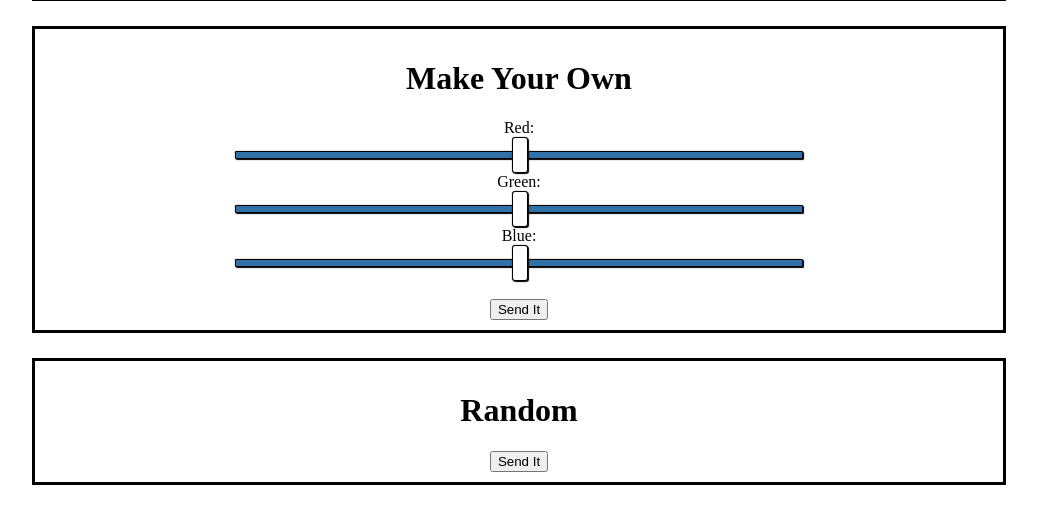
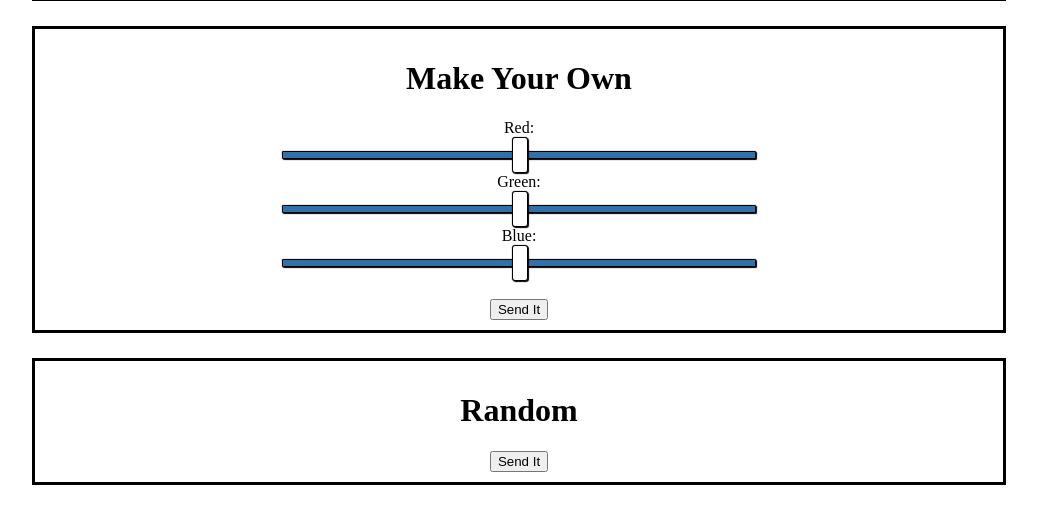
Before and after one commit to the-shwa/piLightServer, a Flask app: page / in a window 1280 px wide. Shown: the part 206-713 px from the top of the page, without its empty margins (121-1158 px from the left). Run offline with Flask 2, Linux system fonts and the light colour scheme.

Commit message:
Changed the size of sliders

```diff
--- a/static/style.css
+++ b/static/style.css
@@ -24,7 +24,7 @@
 }
 input[type=range] {
   -webkit-appearance: none;
-  width: 60%;
+  width: 50%;
   margin: 13.75px 0;
 }
 input[type=range]:focus {
```
